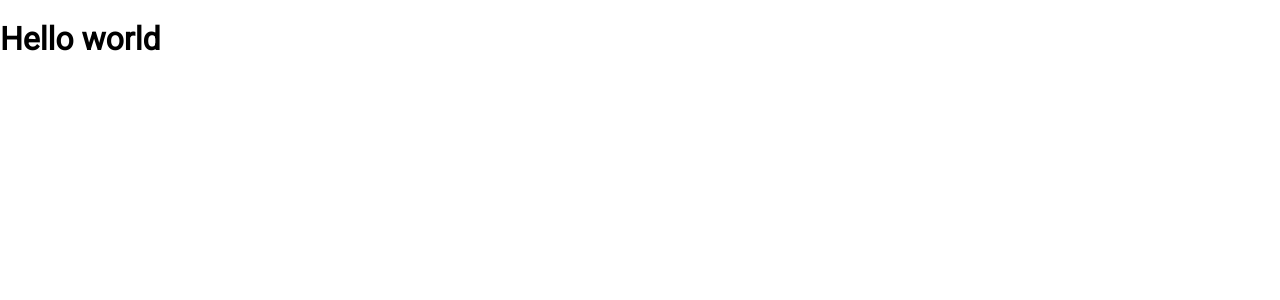
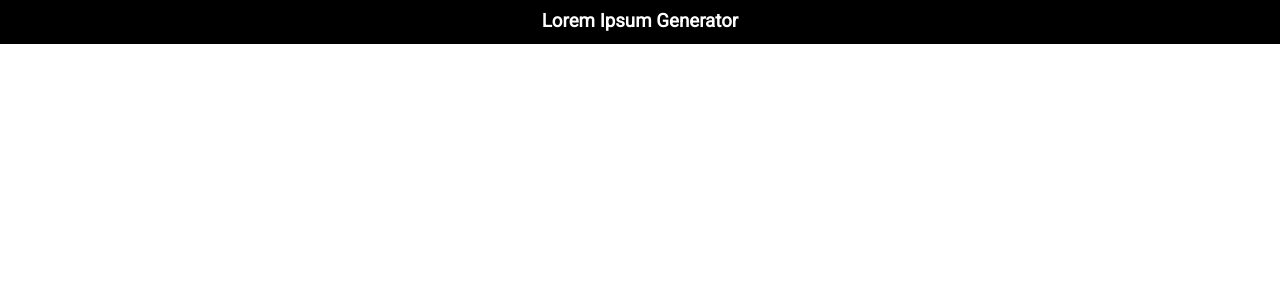
Before and after one commit to luke-h1/lorem-ipsum-generator, a React (Create React App) app: page / in a window 1280 px wide. Shown: the top 300 px of the page. Built offline with nearby package versions, Linux system fonts and the light colour scheme.

Commit message:
finish header

```diff
--- a/src/App.jsx
+++ b/src/App.jsx
@@ -1,11 +1,12 @@
 import React from 'react';
+import Header from './components/Header/Header';
 import { GlobalStyle } from './styles';
 
 function App() {
   return (
     <>
       <GlobalStyle />
-      <h1>Hello world</h1>
+      <Header />
     </>
   );
 }
--- /dev/null
+++ b/src/components/Header/Header.jsx
@@ -0,0 +1,14 @@
+import React from 'react';
+import {
+  HeaderWrapper,
+  Title,
+} from './HeaderElements';
+
+const Header = () => (
+  <>
+    <HeaderWrapper>
+      <Title>Lorem Ipsum Generator</Title>
+    </HeaderWrapper>
+  </>
+);
+export default Header;
--- /dev/null
+++ b/src/components/Header/HeaderElements.jsx
@@ -0,0 +1,12 @@
+/* eslint-disable */
+import styled from 'styled-components';
+
+export const HeaderWrapper = styled.header`
+  text-align: center;
+  padding: 0.7rem;
+  background: #000;
+`;
+
+export const Title = styled.h3`
+  color: #fff;
+`
```
